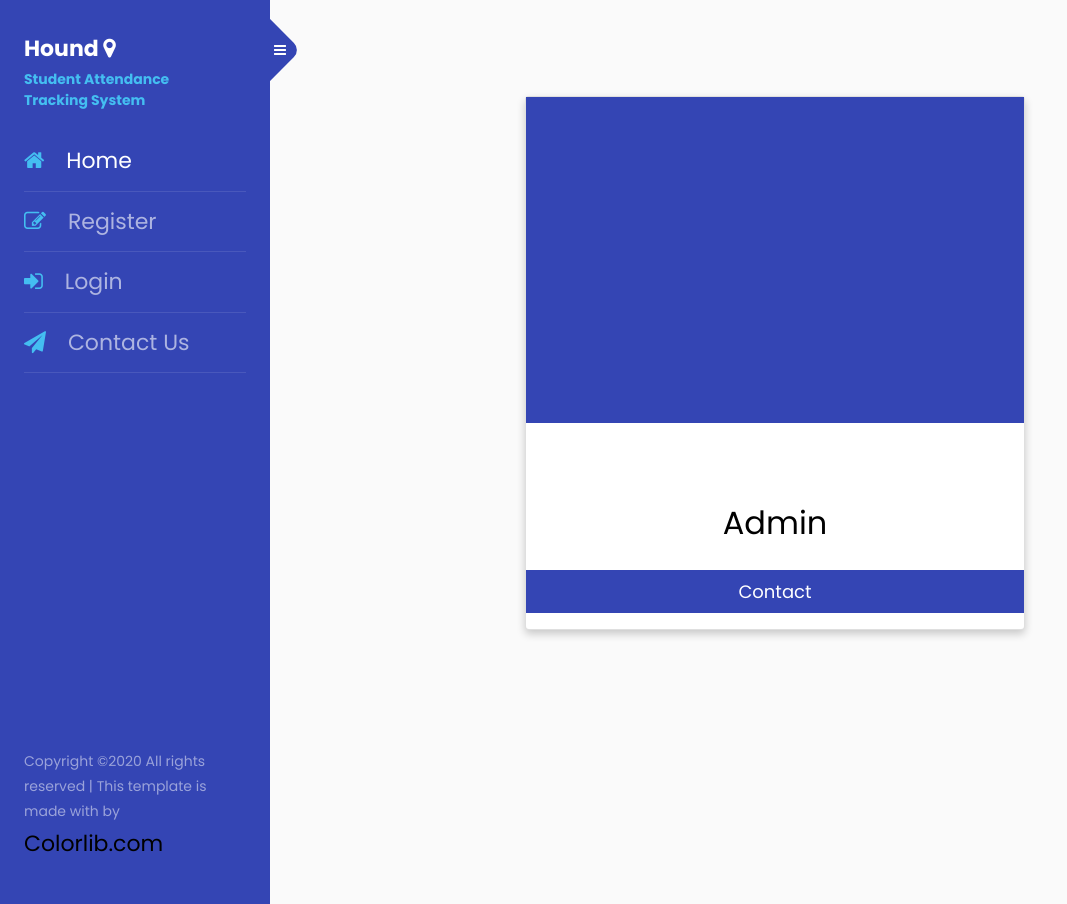
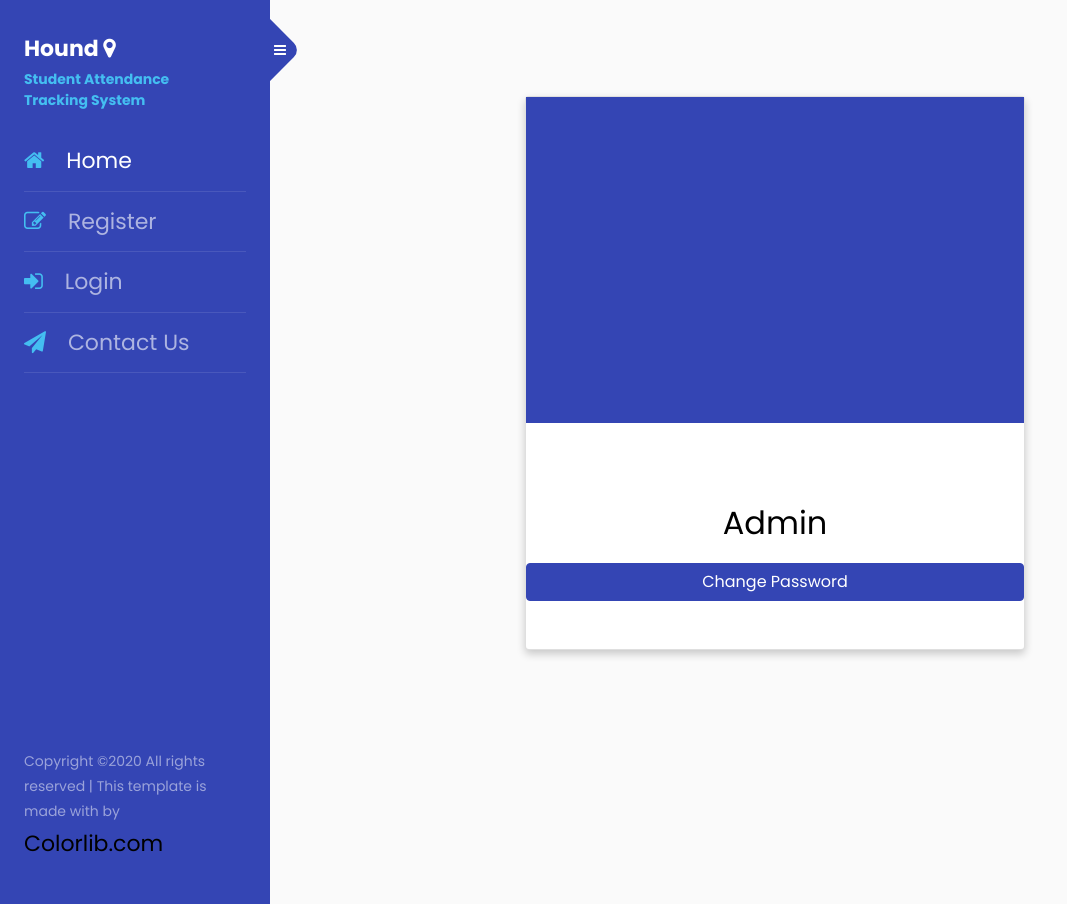
Before and after one commit to claudynetrixie/CoE134SATS, a Django app: page /account/ in a window 1280 px wide. Shown: the whole page, without its empty margins (0-1067 px from the left). Run offline with Django 3.2, Linux system fonts and the light colour scheme; some libraries are stand-ins or nearby versions.

Commit message:
change password

```diff
--- a/mysite/mysite/main/templates/main/account.html
+++ b/mysite/mysite/main/templates/main/account.html
@@ -57,7 +57,9 @@ button:hover, a:hover {
     {% endif %}
   {% endif%}
 
-  <p><button>Contact</button></p>
+<!--  <p>< button>Change Password</button></p>-->
+  <a button type="button" class="btn btn-primary" href="/password">Change Password</a>
+  </br>
 </div>
 
 {%endblock%}
--- a/mysite/mysite/main/templates/main/header.html
+++ b/mysite/mysite/main/templates/main/header.html
@@ -84,7 +84,7 @@
 	            <a href="/"><span class="fa fa-pencil-square-o mr-3"></span> Register</a>
 	          </li>
 			 {% if user.is_authenticated %}
-				 <li><a href="/account"> <span class = "fa fa-user mr-3"> </span> {{user.username|title}}</a></li>
+				 <li><a href="/account"> <span class = "fa fa-user mr-3"> </span>  {{user.username|title}}</a></li>
 				{% if user.is_parent %}
 					{% for student in students%}
 						{% for sp in student.parent.all %}
--- a/mysite/mysite/main/urls.py
+++ b/mysite/mysite/main/urls.py
@@ -44,6 +44,7 @@ urlpatterns = [
     path('account/', views.account, name='account'),
 
     path('calendar-new', views.calendar_new, name= 'calendar-new'),
+    url('password/', views.change_password, name='change_password'),
 
 
     path('child_stats/', views.child_stats, name='child_stats'),
--- a/mysite/mysite/main/views.py
+++ b/mysite/mysite/main/views.py
@@ -35,7 +35,8 @@ from django.conf import settings
 from twilio.rest import Client
 
 from django.core.mail import send_mail
-
+from django.contrib.auth import update_session_auth_hash
+from django.contrib.auth.forms import PasswordChangeForm
 
 
 
@@ -385,12 +386,16 @@ def calendar_new(request):
 
         if (event.location == "Entrance"):
             buf =event.id_number.first_name + " arrived in school at " + event.time.strftime("%I:%M %p")
+            buf = event.id_number.first_name + ": IN (" + event.time.strftime("%I:%M %p") + ")"
+
 
         if (event.location == "Exit"):
             buf = event.id_number.first_name + " left school at " + event.time.strftime("%I:%M %p")
+            buf = event.id_number.first_name + ": OUT (" + event.time.strftime("%I:%M %p") + ")"
 
         if (event.location == "Clinic"):
             buf = event.id_number.first_name + " entered the clinic at " + event.time.strftime("%I:%M %p")
+            buf = event.id_number.first_name + ": CLINIC (" + event.time.strftime("%I:%M %p") + ")"
 
         if(date_f in dict):
             dict[date_f].append(buf)
@@ -403,4 +408,39 @@ def calendar_new(request):
     print(dict)
 
 
-    return render(request, 'templates/main/calendar-new.html', {'dict': dict})
+    return render(request, 'templates/main/calendar-new.html', {'dict': dict, 'students': students})
+
+def change_password(request):
+    # if request.method == 'POST':
+    #     form = PasswordChangeForm(request.user, request.POST)
+    #     if form.is_valid():
+    #         user = form.save()
+    #         update_session_auth_hash(request, user)  # Important!
+    #         messages.success(request, 'Your password was successfully updated!')
+    #         return redirect('main:change_password')
+    #     else:
+    #         messages.error(request, 'Please correct the error below.')
+    # else:
+    #     form = PasswordChangeForm(request.user)
+    # return render(request, 'templates/main/change_password.html', {
+    #     'form': form
+    # })
+
+
+    if request.method == 'POST':
+            form = PasswordChangeForm(data=request.POST, user=request.user)
+
+            if form.is_valid():
+                form.save()
+                update_session_auth_hash(request, form.user)
+                messages.success(request, 'Your password was successfully updated!')
+                return redirect(reverse('main:account'))
+            else:
+                messages.error(request, 'Please correct the error below.')
+                return redirect(reverse('main:change_password'))
+
+    else:
+        form = PasswordChangeForm(user=request.user)
+
+        args = {'form': form}
+        return render(request, 'templates/main/change_password.html', args)
```
Also changed, not shown: mysite/mysite/main/templates/main/change_password.html (added, +12 -0 lines), mysite/mysite/db.sqlite3.
